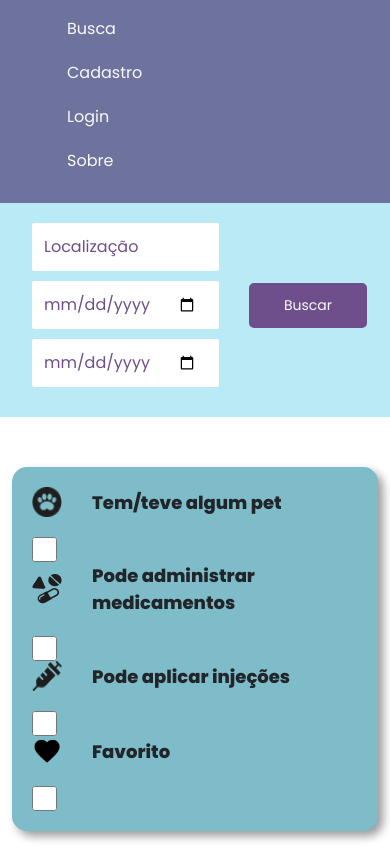
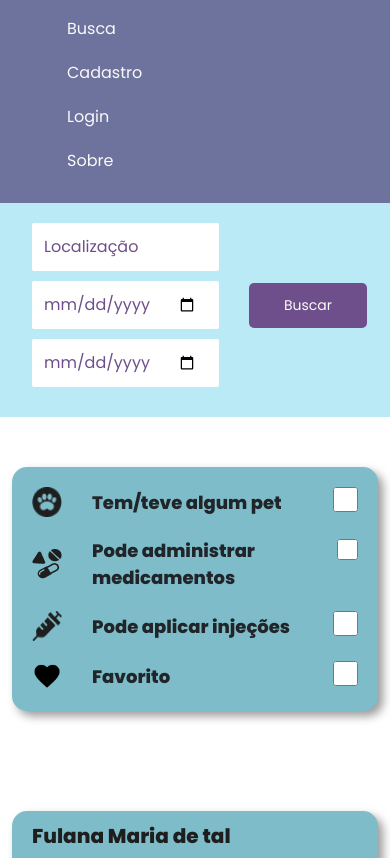
Before and after one commit to ICEI-PUC-Minas-PMV-ADS/pmv-ads-2024-1-e1-proj-web-t4-pmv-ads-2024-1-e1-proj-pet, a plain HTML site: page codigo-fonte/buscar.html in a window 390 px wide. Shown: the part 187-1045 px from the top of the page. Drawn offline with Linux system fonts and the light colour scheme; some packages are replaced by stand-ins of ours.

Commit message:
Melhoramentos na página Busca

```diff
--- a/codigo-fonte/css/buscar.css
+++ b/codigo-fonte/css/buscar.css
@@ -85,6 +85,11 @@ section {
   display: flex;
   align-content: center;
   justify-content: space-between;
+  margin-bottom: 20px;
+}
+
+.service-option:last-child {
+  margin-bottom: 0;
 }
 
 #services p {
@@ -94,6 +99,7 @@ section {
   display: flex;
   justify-content: start;
   align-items: center;
+  margin: 0;
 }
 
 #services input[type="checkbox"] {
@@ -237,7 +243,7 @@ section {
   }
 
   .service-option {
-    flex-direction: column;
+    flex-direction: row;
     align-items: flex-start;
   }
 
```
